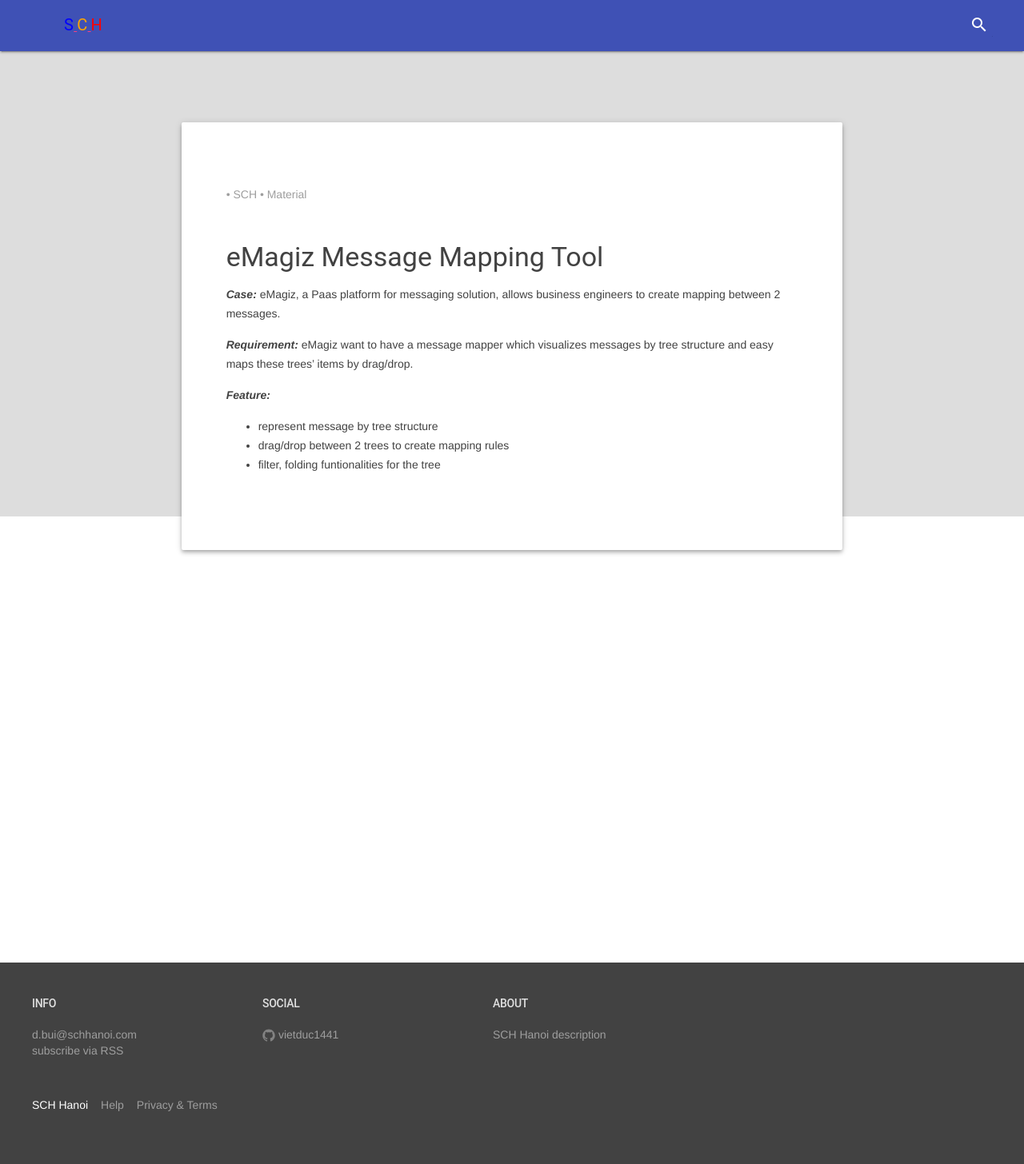
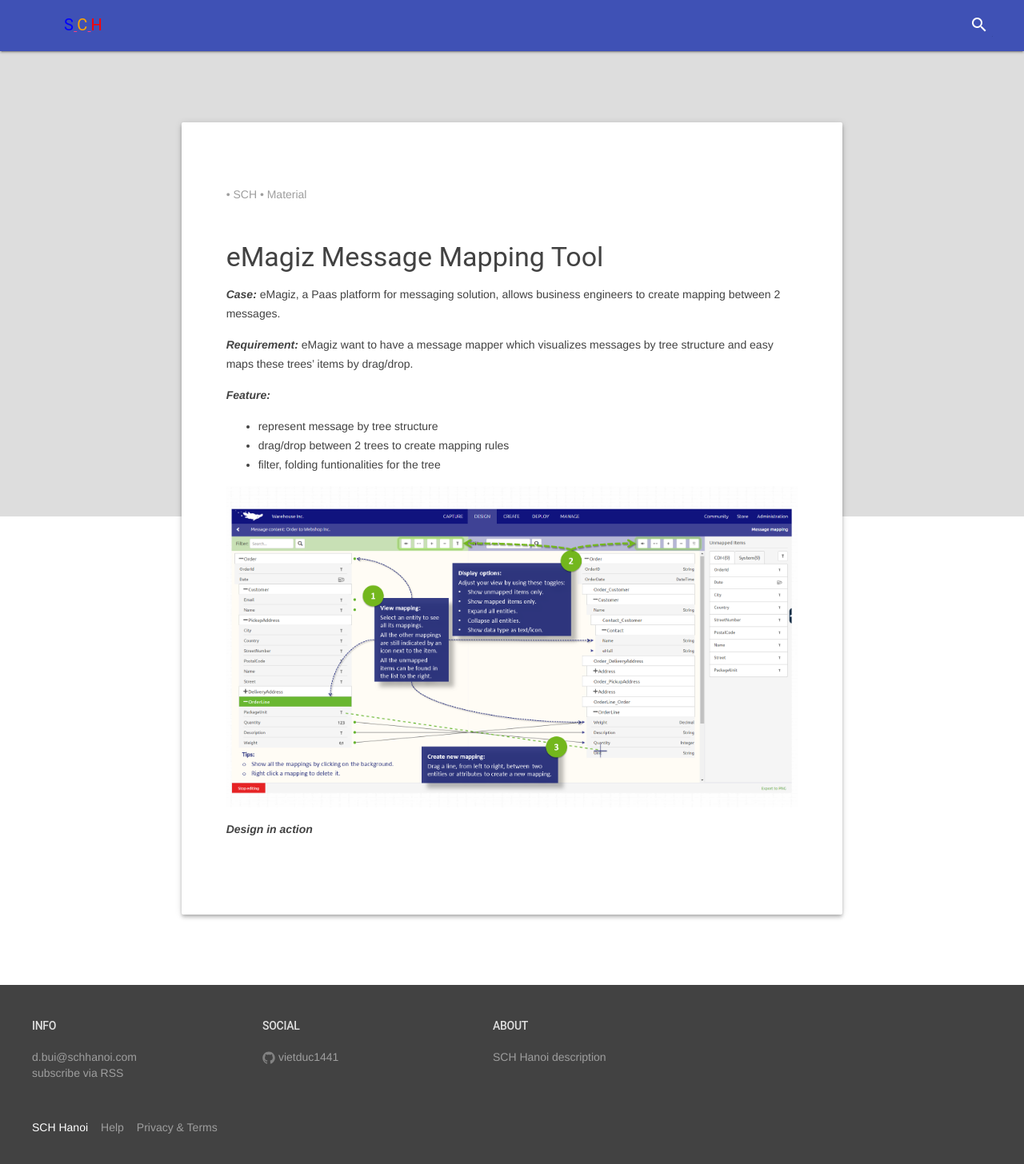
Before and after one commit to vietduc1441/vietduc1441.github.io, a Jekyll site: the page built from _posts/2016-12-28-emagiz-message-mapping.markdown, in a window 1280 px wide. Shown: the whole page at 80% size. Built offline with Jekyll 4.4.1, drawn with Linux system fonts in a browser that asks for light colours; nearby versions of some CDN libraries.

Commit message:
Update 2016-12-28-emagiz-message-mapping.markdown

```diff
--- a/_posts/2016-12-28-emagiz-message-mapping.markdown
+++ b/_posts/2016-12-28-emagiz-message-mapping.markdown
@@ -4,6 +4,7 @@
 date:   2015-09-11 13:34:20
 categories: Material
 author: SCH
+image: https://raw.githubusercontent.com/vietduc1441/vietduc1441.github.io/master/img/Design_MessageMapping%20_thumb.png
 ---
 *__Case:__* eMagiz, a Paas platform for messaging solution, allows business engineers to create mapping between 2 messages.
 
@@ -14,3 +15,7 @@
 - represent message by tree structure
 - drag/drop between 2 trees to create mapping rules
 - filter, folding funtionalities for the tree
+
+![Message mapping](https://raw.githubusercontent.com/vietduc1441/vietduc1441.github.io/master/img/Design_MessageMapping.png "message mapping")
+
+*__Design in action__*
```
